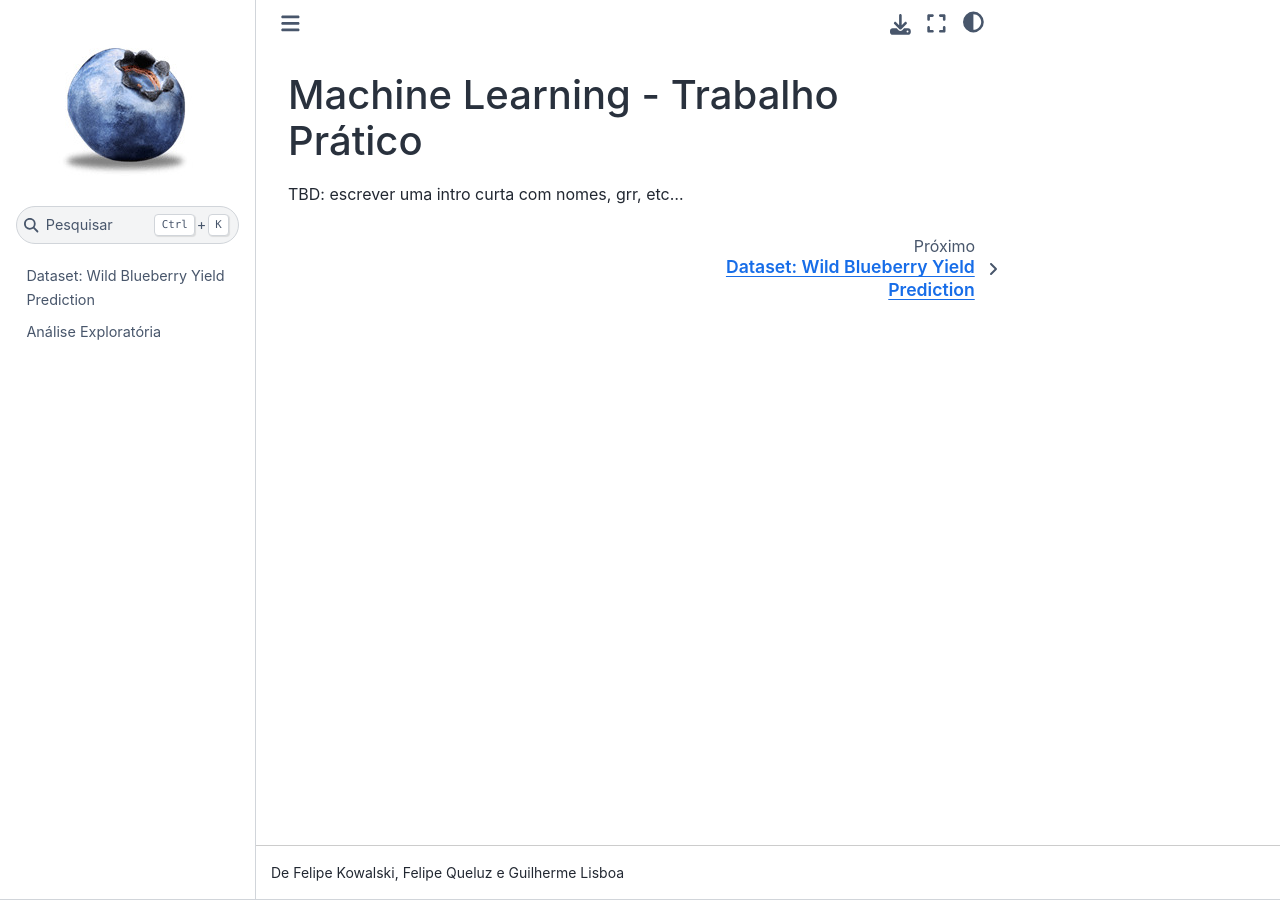
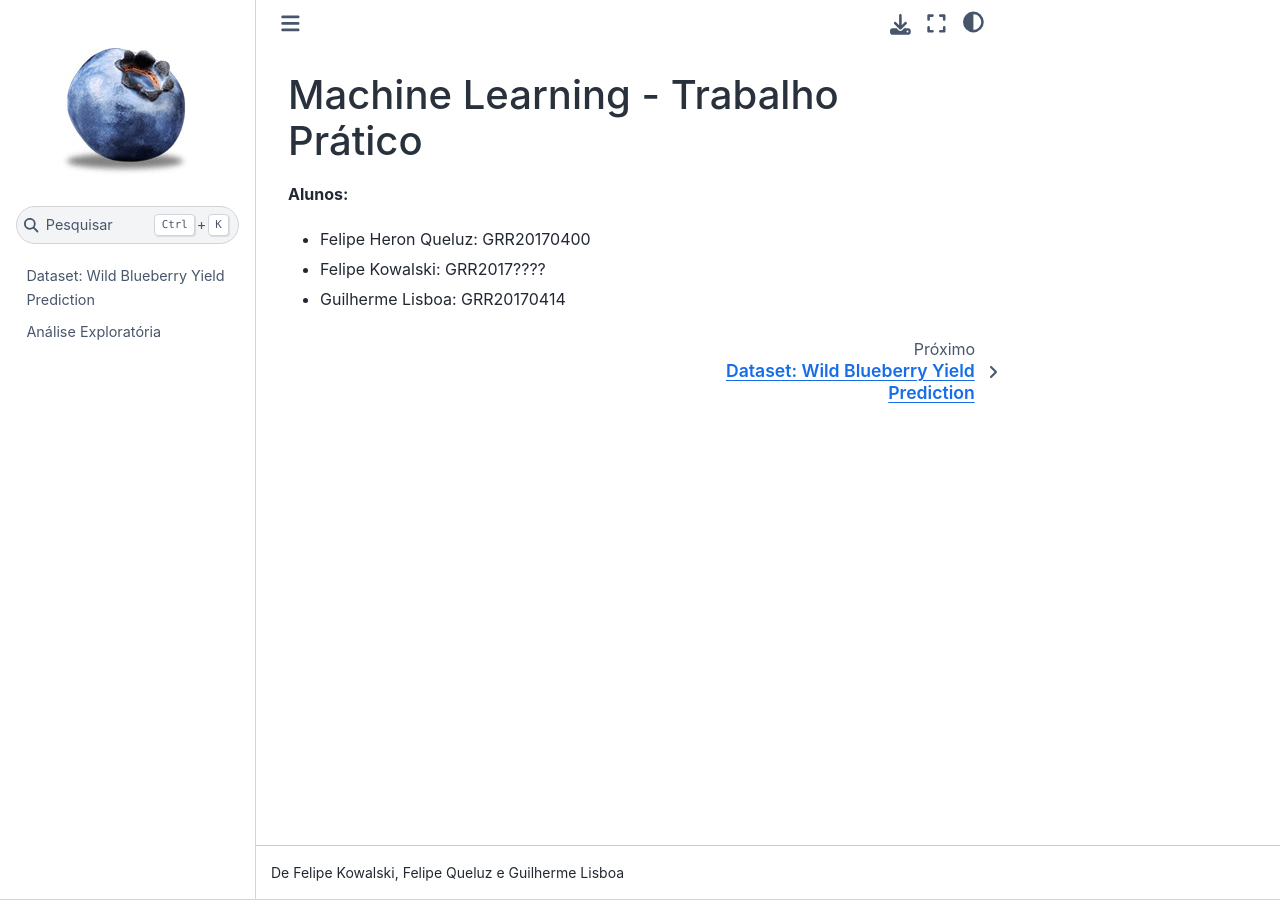
Before and after one commit to gui-lisboa/ML_Trabalho, a Jupyter Book: the page built from index.md, in a window 1280 px wide. Built offline with Jupyter Book 1.0.4 settings and Sphinx 7.4.7 and the Sphinx Book theme 1.1.4, drawn with Linux system fonts in a browser that asks for light colours.

Commit message:
adiciona nomes e grr (TODO: GRR kowalski)

```diff
--- a/index.md
+++ b/index.md
@@ -1,3 +1,7 @@
 # Machine Learning - Trabalho Prático
 
-TBD: escrever uma intro curta com nomes, grr, etc...
+**Alunos:**
+
+- Felipe Heron Queluz: GRR20170400
+- Felipe Kowalski: GRR2017????
+- Guilherme Lisboa: GRR20170414
```
